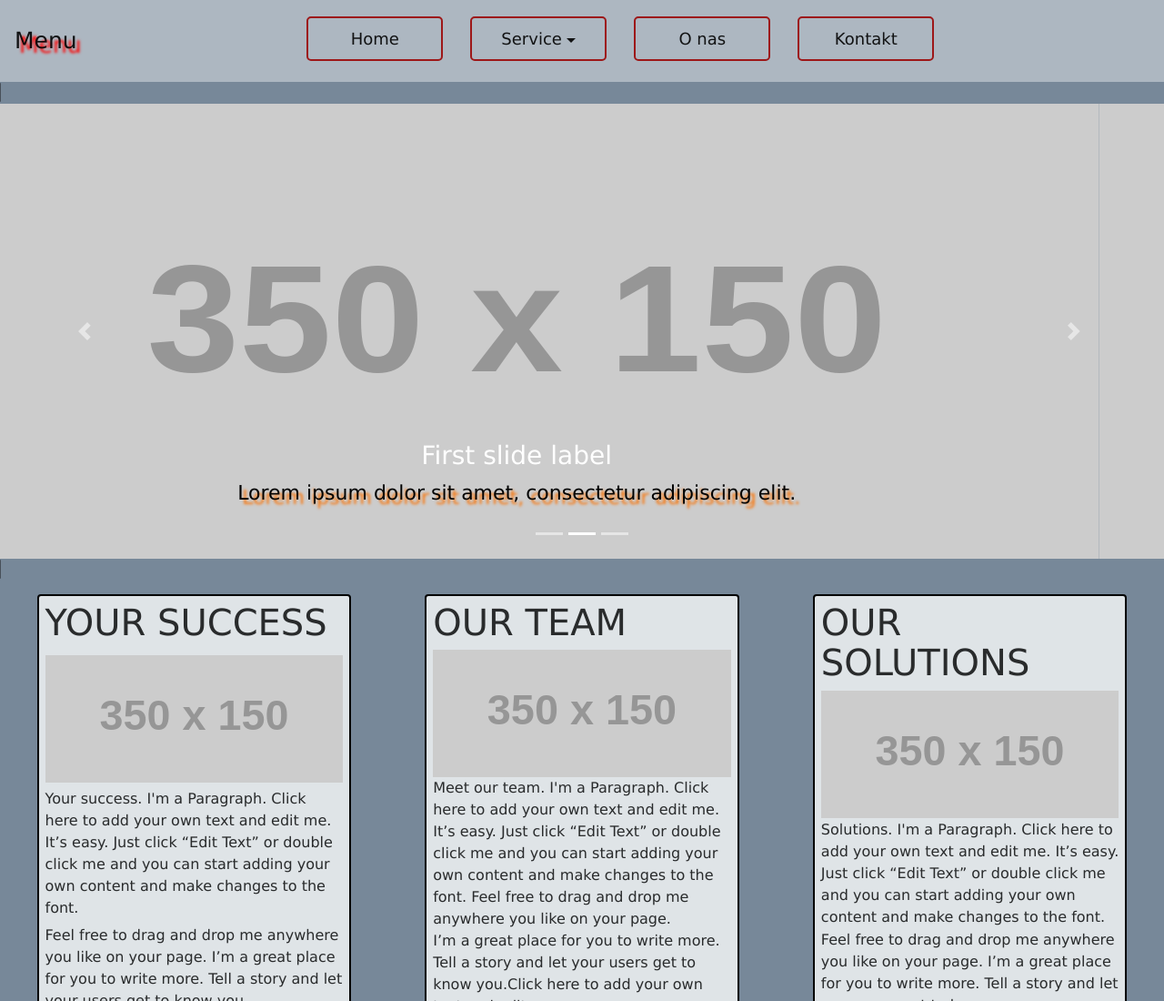
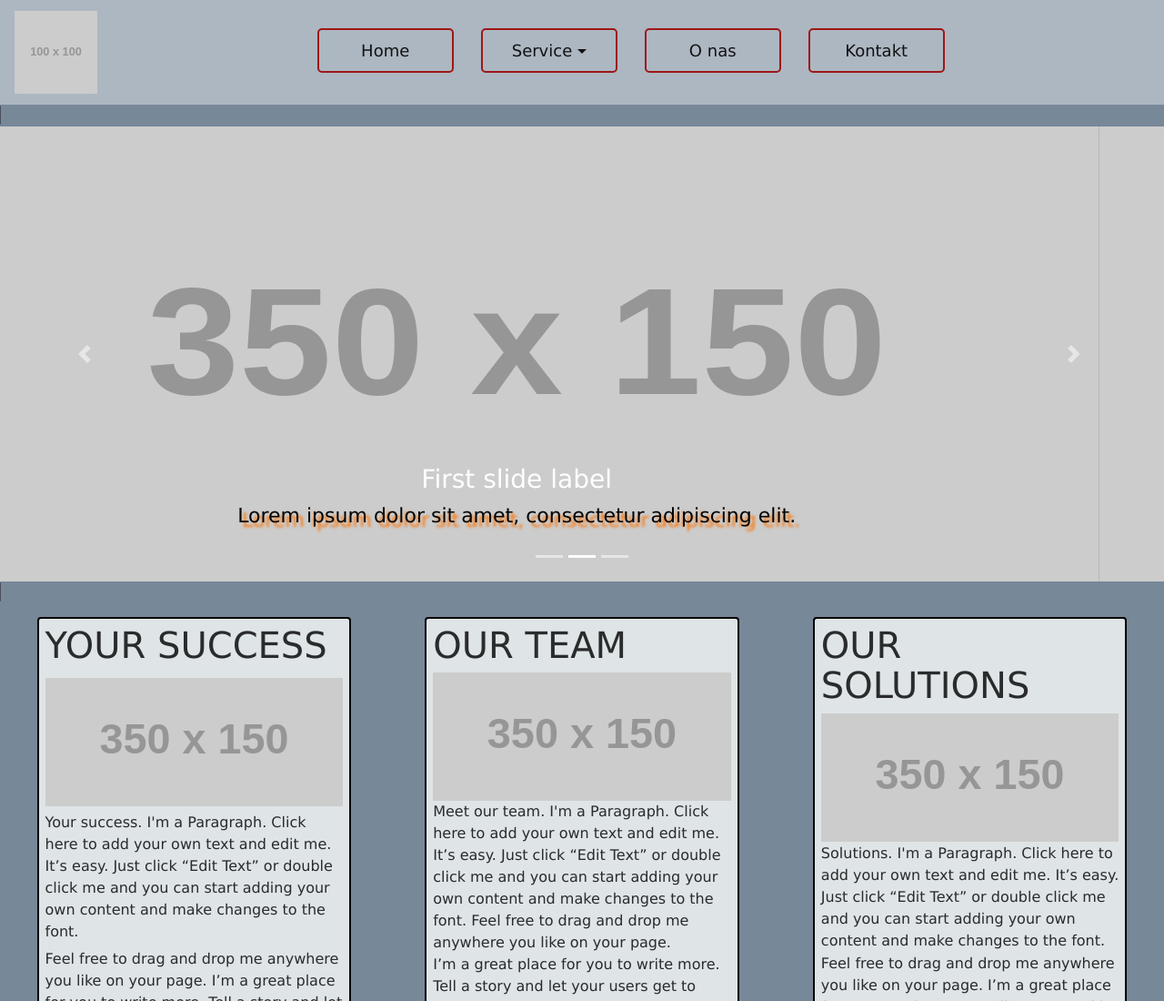
Before and after one commit to MatiPL86/nowy-projekt, a plain HTML site: page index.html in a window 1280 px wide. Shown: the top 1100 px of the page at 91% size. Drawn offline with nearby package versions, Linux system fonts and the light colour scheme; placeholder pictures from the web are drawn by us; a script that the page names is missing.

Commit message:
dodany placeholder jako logo

```diff
--- a/index.html
+++ b/index.html
@@ -15,7 +15,9 @@
           <button class="navbar-toggler navbar-toggler-right" type="button" data-toggle="collapse" data-target="#navbarNavAltMarkup" aria-controls="navbarNavAltMarkup" aria-expanded="false" aria-label="Toggle navigation">
             <span class="navbar-toggler-icon"></span>
           </button>
-          <a class="navbar-brand" href="#">Menu</a>
+          <a class="navbar-brand" href="#">
+            <img src="http://via.placeholder.com/100x100">
+          </a>
           <div class="collapse navbar-collapse" id="navbarNavAltMarkup">
             <div class="navbar-nav">
                 <a class="nav-item nav-link active" href="#">Home <span class="sr-only">(current)</span></a>
--- a/mystyles.css
+++ b/mystyles.css
@@ -14,6 +14,7 @@ body {
 
 .bg-faded {
     background-color: rgba(247, 247, 247, 0.42);
+    margin: 0 auto;
 }
 
 .collapse {
```
